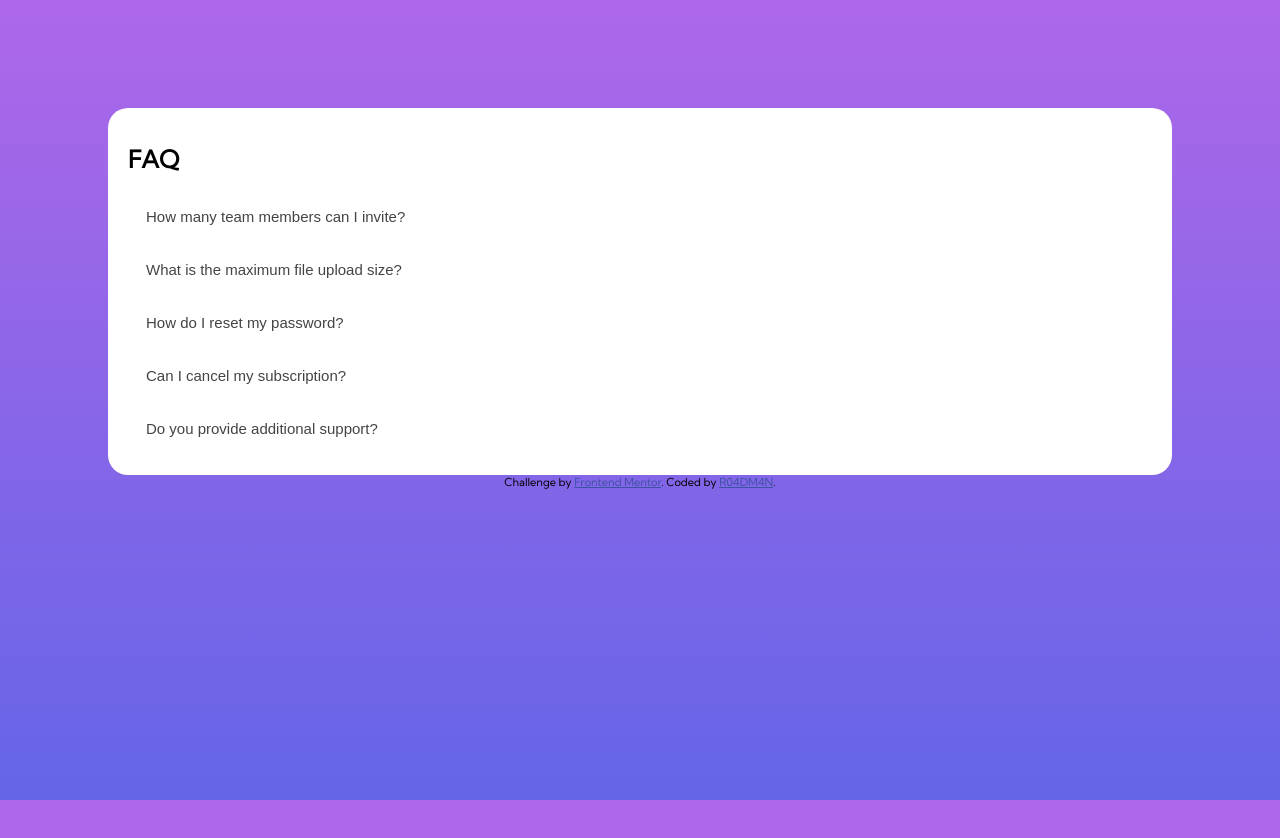
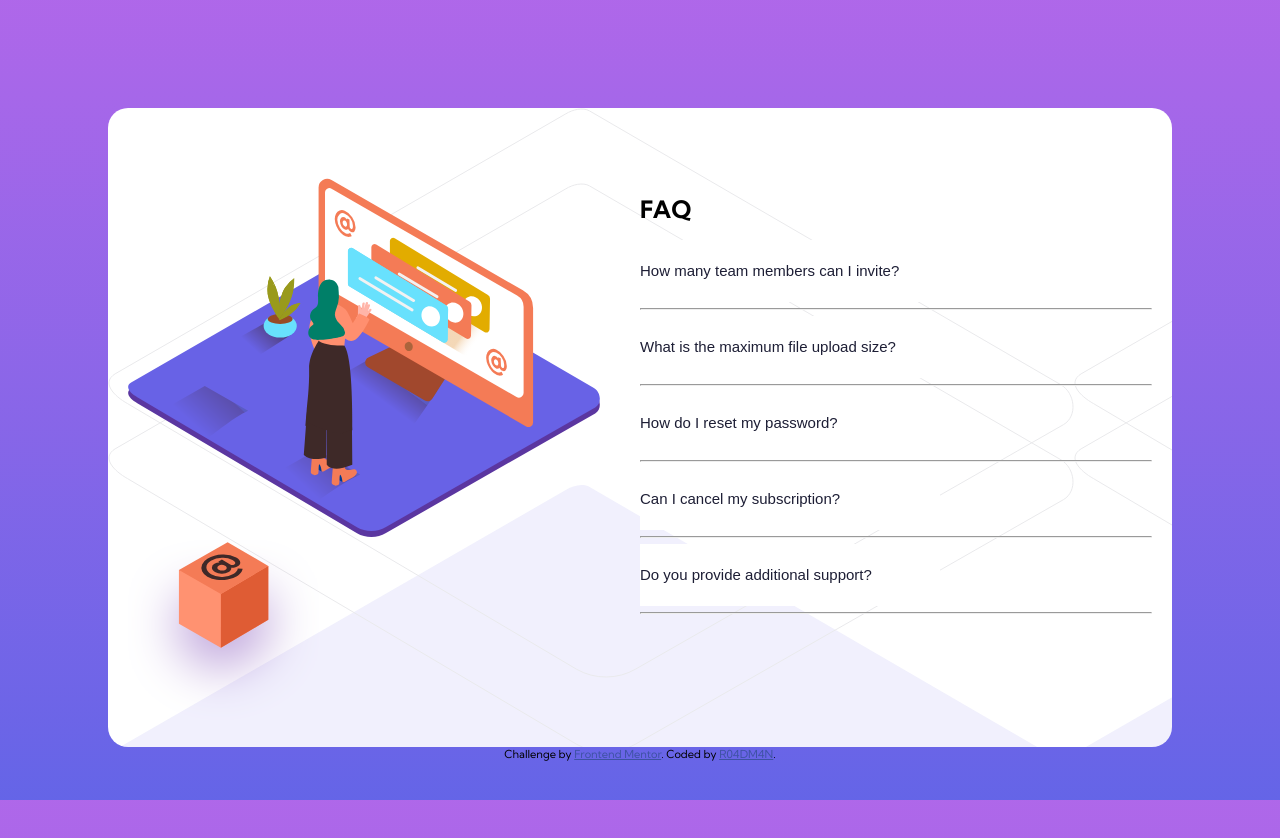
Before and after one commit to Tofunmiakin/frontend-mentor-challenges, a plain HTML site: page faq-accordion-card-main/index.html in a window 1280 px wide. Before the commit the page ends 800 px from the top, so only its background shows below. Drawn offline with Linux system fonts and the light colour scheme.

Commit message:
Challenge 2, Second commit

```diff
--- a/faq-accordion-card-main/index.html
+++ b/faq-accordion-card-main/index.html
@@ -2,7 +2,8 @@
 <html lang="en">
 <head>
   <meta charset="UTF-8">
-  <meta name="viewport" content="width=device-width, initial-scale=1.0"> <!-- displays site properly based on user's device -->
+  <meta name="viewport" content="width=device-width, initial-scale=1.0"> <!-- displays site properly
+     based on user's device -->
 
   <link rel="icon" type="image/png" sizes="32x32" href="./images/favicon-32x32.png">
   <link rel="stylesheet" href="style.css">
@@ -18,41 +19,44 @@
 </head>
 <body>
   <div class="content">
+    <div class="pictures">
+      <div class="pics">
+        <img src="./images/illustration-woman-online-desktop.svg">
+        <img src="./images/illustration-box-desktop.svg">
+      </div>
+    </div>
     <div class="list">
       <h1 class="FAQ"> FAQ</h1>
-      <button onclick="accordionDrop('p1')" class="accordion">How many team members can I invite?</button>
-      <div id="p1" class="panel">
-        <p>You can invite up to 2 additional users on the Free plan. There is no limit on
-          team members for the Premium plan. </p>
-      </div>
+      <button onclick="accordionDrop('p1')" class="accordion">How many team members can I invite?
+      </button>
+        <p id="p1" class="panel">You can invite up to 2 additional users on the Free plan.
+           There is no limit on team members for the Premium plan. </p><hr>
 
-      <button onclick="accordionDrop('p2')" class="accordion">What is the maximum file upload size?</button>
-      <div id="p2" class="panel">
-        <p> No more than 2GB. All files in your account must fit your allotted storage space. </p>
-      </div>
+      <button onclick="accordionDrop('p2')" class="accordion">What is the maximum file upload size?
+      </button>
+        <p id="p2" class="panel"> No more than 2GB. All files in your account must fit your allotted
+           storage space. </p><hr>
 
       <button onclick="accordionDrop('p3')" class="accordion">How do I reset my password?</button>
-      <div id="p3" class="panel">
-        <p>Click “Forgot password” from the login page or “Change password” from your profile page.
-          A reset link will be emailed to you. </p>
-      </div>
+        <p id="p3" class="panel">Click “Forgot password” from the login page or “Change password”
+           from your profile page. A reset link will be emailed to you. </p><hr>
 
       <button onclick="accordionDrop('p4')" class="accordion">Can I cancel my subscription?</button>
-      <div id="p4" class="panel">
-        <p>Yes! Send us a message and we’ll process your request no questions asked </p>
-      </div>
+        <p id="p4" class="panel">Yes! Send us a message and we’ll process your request no questions
+           asked </p><hr>
 
-      <button onclick="accordionDrop('p5')" class="accordion">Do you provide additional support?</button>
-      <div id="p5" class="panel">
-        <p>Chat and email support is available 24/7. Phone lines are open during normal business hours. </p>
-      </div>
+      <button onclick="accordionDrop('p5')" class="accordion">Do you provide additional support?
+      </button>
+        <p id="p5" class="panel">Chat and email support is available 24/7. Phone lines are open
+           during normal business hours. </p><hr>
 
     </div>
 
   </div>
 
   <div class="attribution">
-    Challenge by <a href="https://www.frontendmentor.io?ref=challenge" target="_blank">Frontend Mentor</a>.
+    Challenge by <a href="https://www.frontendmentor.io?ref=challenge" target="_blank">
+      Frontend Mentor</a>.
     Coded by <a href="https://github.com/Tofunmiakin">R04DM4N</a>.
   </div>
 </body>
--- a/faq-accordion-card-main/style.css
+++ b/faq-accordion-card-main/style.css
@@ -1,4 +1,4 @@
-@import url('https://fonts.googleapis.com/css2?family=Kumbh+Sans&display=swap');
+@import url('https://fonts.googleapis.com/css2?family=Kumbh+Sans:wght@400;700&display=swap');
 
 body{
   background-color: hsl(273, 75%, 66%);
@@ -13,27 +13,43 @@ body{
 
 .content{
   background-color: white;
-  /* background-image: url(./images/bg-pattern-desktop.svg); */
+  background-image: url(./images/bg-pattern-desktop.svg);
   border-radius: 20px;
   border-bottom-left-radius: 20px;
   padding: 20px;
+  display: grid;
+  grid-template-columns: 1fr 1fr;
+  justify-self: center;
 }
 
-ul{
-  list-style: none;
+.list{
+  padding-top: 50px;
+  text-align: left;
+}
+
+h1{
+  font-weight: 700;
 }
 
 .accordion {
   background-color: white;
   color: #444;
   cursor: pointer;
-  padding: 18px;
-  width: 100%;
+  /* padding: 18px; */
+  width: 300px;
   border: none;
   text-align: left;
   outline: none;
   font-size: 15px;
   transition: 0.4s;
+  grid-column: 1/2;
+  color: hsl(238, 29%, 16%);
+  line-height: 4;
+  padding-left: 0;
+}
+
+hr{
+  color: hsl(240, 5%, 91%);
 }
 
 .active, .accordion:hover {
@@ -41,8 +57,16 @@ ul{
 }
 
 .panel {
-  padding: 0 18px;
+  /* padding: 0 18px; */
   display: none;
   background-color: white;
   overflow: hidden;
+  /* text-align: center; */
+  color: hsl(240, 6%, 50%);
+
 }
+
+.pictures{
+  margin-top: 50px;
+  grid-column: 1/2;
+}
```
